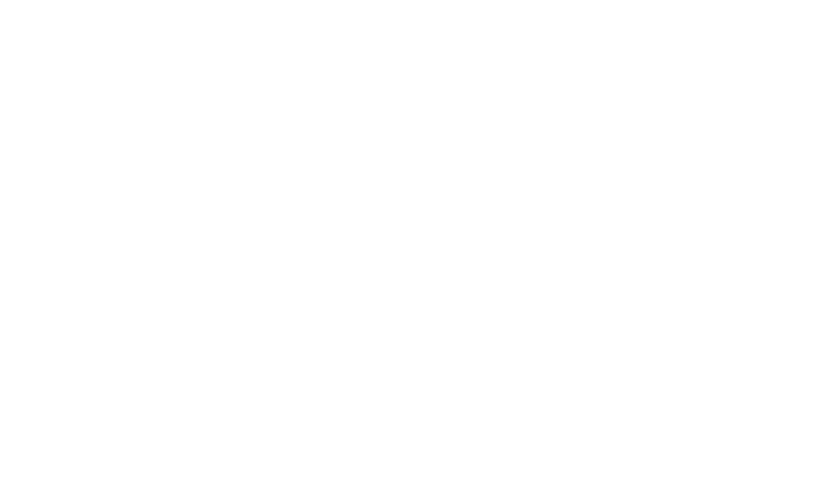
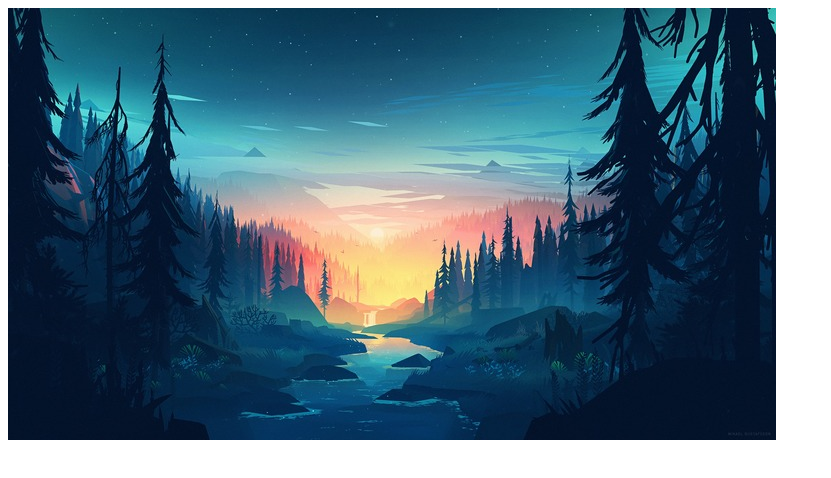
Before and after one commit to js-tasks-ru/htmlcss-20220210_just3is, a website: page 06-lection4/03-srcset/index.html in a window 1280 px wide. Shown: the whole page, without its empty margins (0-831 px from the left). Drawn offline with Linux system fonts and the light colour scheme.

Commit message:
add srcset

```diff
--- a/06-lection4/03-srcset/index.html
+++ b/06-lection4/03-srcset/index.html
@@ -5,6 +5,14 @@
         <link rel="stylesheet" href="./srcset.css">
     </head>
     <body>
-
+        <picture>
+            <source media="(min-width:768px)" srcset="public/forest_768.jpg">
+            <img src="public/forest_400.jpg" alt="forest" />
+        </picture>
+<!--        <img srcset="public/forest_400.jpg 400w, public/forest_768.jpg 768w"-->
+<!--             src="public/forest_768.jpg"-->
+<!--             sizes="(max-width: 767px) 400px, 768px"-->
+<!--             alt="forest"-->
+<!--        />-->
     </body>
 </html>
```
